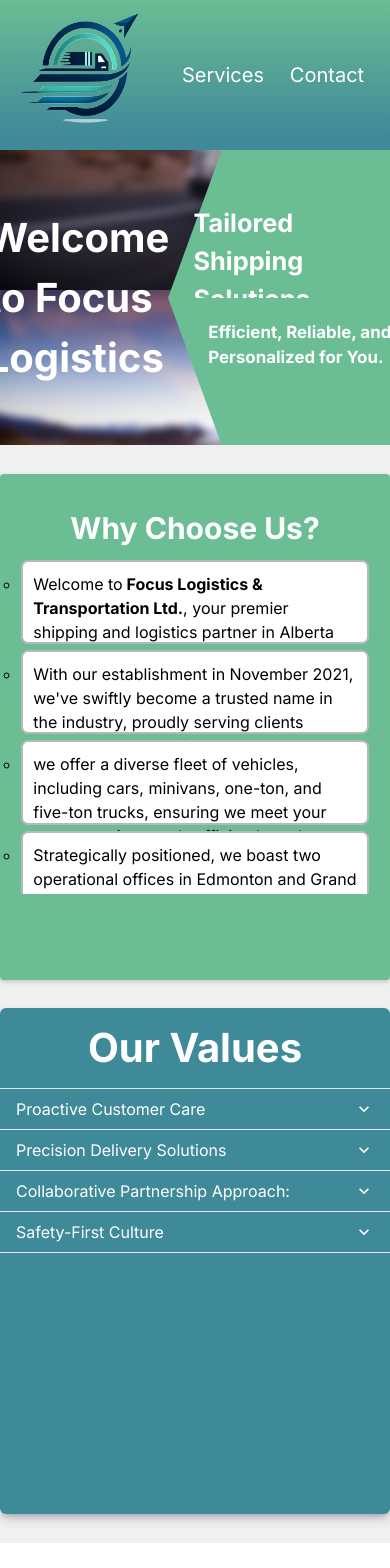
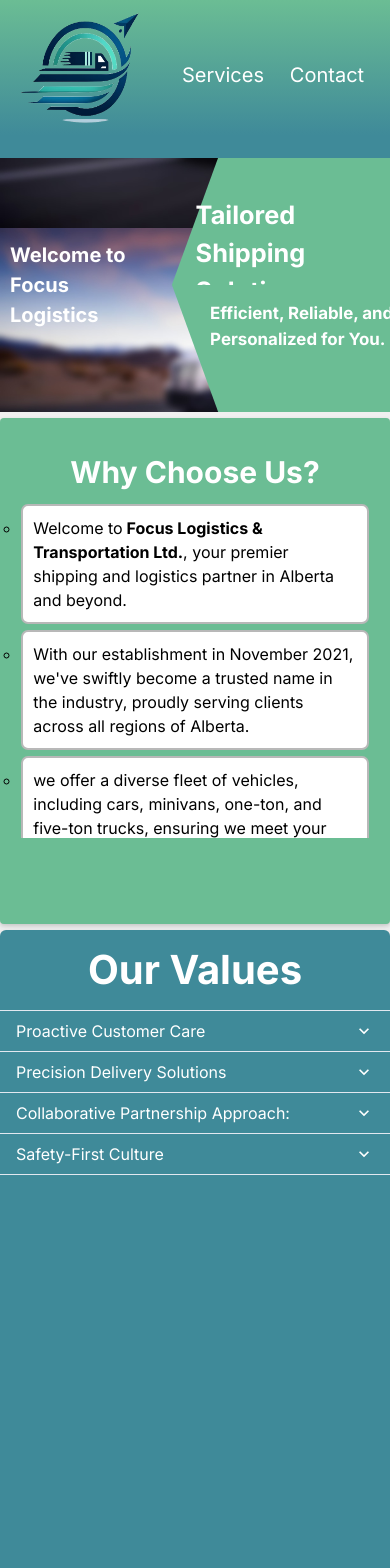
Before and after one commit to GundogCodes/FocusLogistics, a Next.js app: page / in a window 390 px wide. Shown: the top 1568 px of the page. Built offline with nearby package versions, Linux system fonts and the light colour scheme.

Commit message:
mobile view for frontpage DONE

```diff
--- a/src/app/page.js
+++ b/src/app/page.js
@@ -88,7 +88,7 @@
                     <AccordionIcon />
                   </AccordionButton>
                 </h3>
-                <AccordionPanel pb={4}>
+                <AccordionPanel className={styles.accordionPara} pb={4}>
                   We believe in proactive customer care at Focus Logistics. Our
                   dedicated team goes above and beyond to anticipate and address
                   your needs before they arise. Whether it's providing real-time
@@ -110,7 +110,7 @@
                     <AccordionIcon />
                   </AccordionButton>
                 </h3>
-                <AccordionPanel pb={4}>
+                <AccordionPanel className={styles.accordionPara} pb={4}>
                   At Focus Logistics, we prioritize precision in every aspect of
                   our delivery solutions. We meticulously plan and execute each
                   shipment, ensuring timely and accurate deliveries to your
@@ -133,7 +133,7 @@
                     <AccordionIcon />
                   </AccordionButton>
                 </h3>
-                <AccordionPanel pb={4}>
+                <AccordionPanel className={styles.accordionPara} pb={4}>
                   We view our client relationships as partnerships built on
                   collaboration and mutual success. We work closely with you to
                   understand your unique requirements and tailor our services to
@@ -156,7 +156,7 @@
                     <AccordionIcon />
                   </AccordionButton>
                 </h3>
-                <AccordionPanel pb={4}>
+                <AccordionPanel className={styles.accordionPara} pb={4}>
                   Safety is our top priority. We maintain a rigorous
                   safety-first culture that permeates every aspect of our
                   operations. From comprehensive driver training programs to
@@ -180,7 +180,7 @@
               step of the way
             </div>
             <div className={styles.s3CardDiv}>
-              <div id={styles.s3card}>
+              <div id={styles.topCard} className={styles.s3card}>
                 <img src="/images/worker3.jpg" />
                 <p>
                   <span> At Focus Logistics</span> we recognize the paramount
@@ -193,7 +193,7 @@
                   forefront of all we do.
                 </p>
               </div>
-              <div id={styles.s3card}>
+              <div className={styles.s3card}>
                 <img src="/images/worker2.jpg" />
                 <p>
                   In a dynamic industry landscape, we thrive on innovation to
@@ -206,7 +206,7 @@
                   excellence.
                 </p>
               </div>
-              <div id={styles.s3card}>
+              <div className={styles.s3card}>
                 <img src="/images/multiTruck.jpg" />
                 <p>
                   We wholeheartedly recognize the paramount importance of
@@ -219,7 +219,7 @@
                   way.
                 </p>
               </div>
-              <div id={styles.s3card}>
+              <div className={styles.s3card}>
                 <img src="/images/worker4.jpg" />
                 <p>
                   We believe in fostering collaborative partnerships with our
--- a/src/app/page.module.scss
+++ b/src/app/page.module.scss
@@ -193,7 +193,7 @@
         align-items: center;
         background-color: rgb(63, 138, 153);
         border-radius: 7px;
-        #s3card {
+        .s3card {
           max-height: 550px;
           width: 40%;
           max-width: 300px;
@@ -256,9 +256,12 @@
 
 @media (max-width: 900px) {
   .main {
-    max-height: 5000px;
+    max-height: 6000px;
+    background-color: rgb(63, 138, 153);
     .mainBody {
       .homeSection1 {
+        margin-top: 1vh;
+        height: 30vh;
         .section1Div1 {
           h2,
           h1,
@@ -275,18 +278,27 @@
           }
         }
         .section1Div2 {
-          font-size: 20px;
+        }
+        .section1Div3 {
+          h1 {
+            font-size: 20px;
+            height: 100%;
+            display: flex;
+            padding-left: 10px;
+            align-items: center;
+          }
         }
       }
 
       .homeSection2 {
-        height: 130vh;
+        height: 150vh;
         max-height: 1200px;
         flex-direction: column;
         justify-content: space-evenly;
         .accordion {
           width: 100vw;
-          height: 60vh;
+          height: 80vh;
+          max-height: 1000px;
         }
         .text {
           width: 100vw;
@@ -300,14 +312,20 @@
             justify-content: flex-start;
             overflow-y: scroll;
             li {
-              height: 10vh;
+              height: 20vh;
 
               span {
               }
             }
+            #longLi {
+              height: 20vh;
+              max-height: 400px;
+            }
           }
         }
-        .accordionValues {
+
+        .accordionPara {
+          overflow-y: scroll;
         }
       }
       .homeSection3 {
@@ -317,6 +335,7 @@
         .text {
           width: 95vw;
           height: 40vh;
+          font-size: 15px;
           span {
             height: 10vh;
             width: 95vw;
@@ -327,15 +346,20 @@
           flex-direction: column;
           overflow-y: scroll;
           justify-content: flex-start;
-          #s3card {
+          align-items: center;
+
+          .s3card {
             width: 95vw;
-            margin-top: 5vh;
+            margin-top: 15vh;
             img {
             }
             p {
               span {
               }
             }
+          }
+          #topCard {
+            margin-top: 5vh;
           }
         }
       }
```
